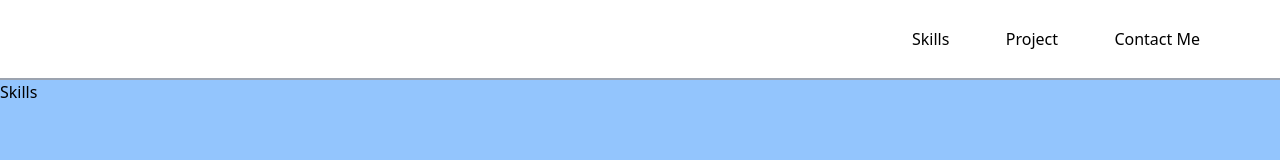
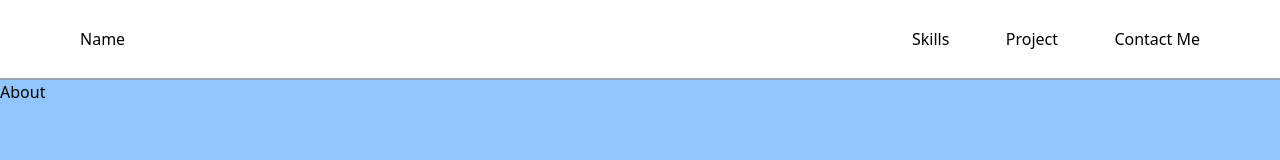
Before and after one commit to RrLSn/PortFolio, a Next.js app: page / in a window 1280 px wide. Shown: the top 160 px of the page. Built offline with nearby package versions, Linux system fonts and the light colour scheme.

Commit message:
PortFolio

```diff
--- a/src/Components/About.jsx
+++ b/src/Components/About.jsx
@@ -3,9 +3,10 @@ import Skills from "@/Components/Skills"
 
 const About = () => {
   return (
-    <main className='w-[100%] h-[90vh] bg-blue-300'>
+    <main className='w-[100vw] h-[90vh] bg-blue-300'>
+        About
         <section></section>
-        <Skills />
+        {/* <Skills /> */}
     </main>
   )
 }
--- a/src/Components/ContactMe.jsx
+++ b/src/Components/ContactMe.jsx
@@ -2,7 +2,7 @@ import React from 'react'
 
 const ContactMe = () => {
   return (
-    <div>ContactMe</div>
+    <div className='w-[100%] h-[90vh]'>ContactMe</div>
   )
 }
 
--- a/src/Components/NavBar.jsx
+++ b/src/Components/NavBar.jsx
@@ -5,7 +5,7 @@ import '@/styles/Home.module.css'
 const NavBar = () => {
   return (
     <main className='w-[100%] h-[5rem] py-[1rem] px-[5rem] flex justify-between items-center border-b-[0.17rem] border-b-gray-400'>
-      <div className=''></div>
+      <div className='name'>Name</div>
       <div className='w-[18rem] flex justify-between text-center'>
         <a href="">Skills</a>
         <a href="">Project</a>
--- a/src/Components/Projects.jsx
+++ b/src/Components/Projects.jsx
@@ -2,7 +2,7 @@ import React from 'react'
 
 const Projects = () => {
   return (
-    <div>Projects</div>
+    <div className='w-[100%] h-[90vh]'>Project</div>
   )
 }
 
--- a/src/Components/Skills.jsx
+++ b/src/Components/Skills.jsx
@@ -2,7 +2,7 @@ import React from 'react'
 
 const Skills = () => {
   return (
-    <section>Skills</section>
+    <div className='w-[99%] h-[90vh]'>Skills</div>
   )
 }
 
--- a/src/Components/Social.jsx
+++ b/src/Components/Social.jsx
@@ -2,7 +2,7 @@ import React from 'react'
 
 const Social = () => {
   return (
-    <div>Social</div>
+    <div className='w-[100%] h-[90vh]'>Social</div>
   )
 }
 
--- a/src/pages/index.js
+++ b/src/pages/index.js
@@ -1,11 +1,17 @@
 import About from "@/Components/About";
+import ContactMe from "@/Components/ContactMe";
 import NavBar from "@/Components/NavBar";
+import Projects from "@/Components/Projects";
+import Social from "@/Components/Social";
 
 export default function Home() {
   return (
-    <div className="w-screen h-screen overflow-x-hidden">
+    <div className="w-[100vw] h-[max-content] overflow-hidden">
       <NavBar />
       <About />
+      <Projects />
+      {/* <Social /> */}
+      {/* <ContactMe /> */}
     </div>
   )
 }
```
